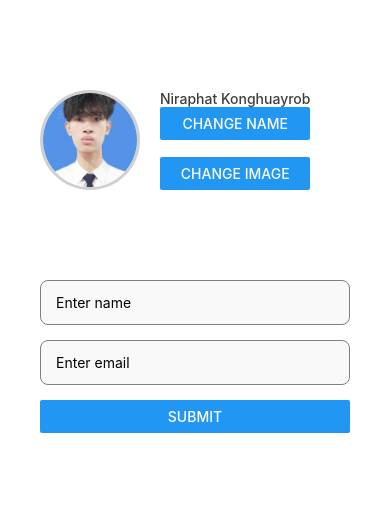
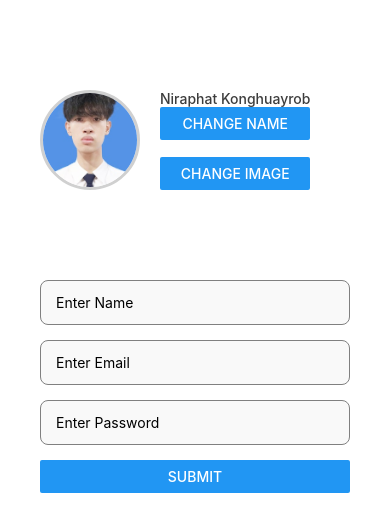
Before and after one commit to NiraphatK/TNIreactNative, a React Native app: screen / in a window 390 px wide. Shown: the top 532 px of the page. Built offline with nearby package versions, Linux system fonts and the light colour scheme.

Commit message:
Practice4_TextInput Component[August, 10,2024]

```diff
--- a/components/Login.tsx
+++ b/components/Login.tsx
@@ -2,34 +2,67 @@ import { View, Text, TextInput, Button, Alert } from "react-native";
 import React, { useState } from "react";
 import { stylesLogin } from "../styles/styles";
 
-const Login = () => {
+const Login = (): React.JSX.Element => {
   const [name, setName] = useState("");
   const [email, setEmail] = useState("");
+  const [password, setPassword] = useState("");
 
+  const validateEmail = (email: string): boolean => {
+    const checkEmail = /\S+@\S+\.\S+/;
+    return checkEmail.test(email); // .test chect format email in JS and TS
+  };
   const handleSubmit = () => {
+    let errorMessage = "";
     if (!name) {
-      Alert.alert("Alert","Please Enter Name");
+      // Alert.alert("Alert", "Please Enter Name", [{ text: "OK" }]);
+      // return; // break
+      errorMessage += "Please Enter Name\n";
     }
     if (!email) {
-      Alert.alert("Alert","Please Enter Email");
+      // Alert.alert("Alert", "Please Enter Email", [{ text: "OK" }]);
+      // return; // break
+      errorMessage += "Please Enter Email\n";
     }
-    if (name && email){
-      Alert.alert("Alert","Success");
+    else if(!validateEmail(email)){
+      errorMessage += "Invalid Email Format\n"
     }
+
+    if (!password) {
+      errorMessage += "Please Enter Password\n";
+    } else if (password.length < 6) {
+      errorMessage += "Password must be at least 6 characters\n";
+    }
+
+    if (errorMessage) {
+      Alert.alert("Error", errorMessage.trim(), [{ text: "OK" }]);
+      return; // break
+    }
+
+    Alert.alert("Alert", "Success", [{ text: "OK" }]);
   };
   return (
     <View style={stylesLogin.container}>
       <TextInput
         style={stylesLogin.input}
-        placeholder="Enter name"
+        placeholder="Enter Name"
         value={name}
         onChangeText={setName}
       />
+
       <TextInput
         style={stylesLogin.input}
-        placeholder="Enter email"
+        placeholder="Enter Email"
+        keyboardType="email-address"
         value={email}
         onChangeText={setEmail}
+      />
+
+      <TextInput
+        style={stylesLogin.input}
+        placeholder="Enter Password"
+        secureTextEntry={true}
+        value={password}
+        onChangeText={setPassword}
       />
       <Button title="SUBMIT" onPress={handleSubmit} />
     </View>
```
